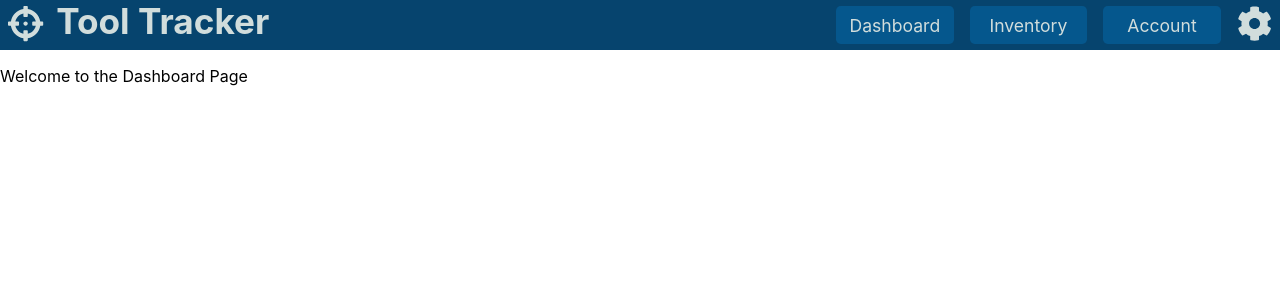
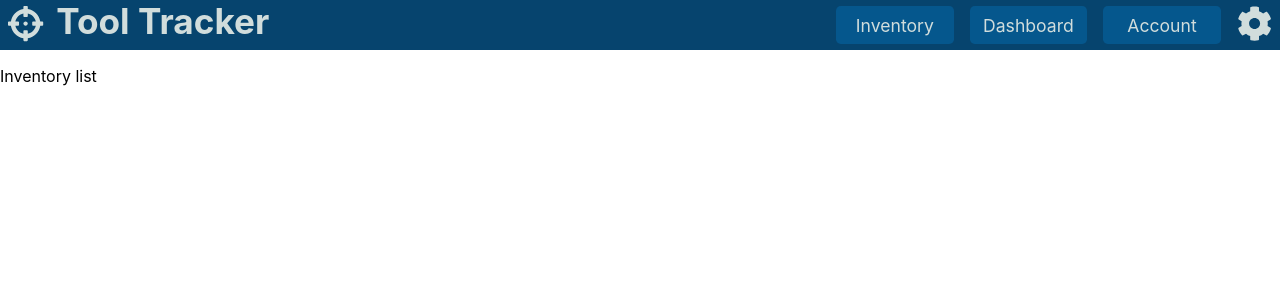
Before and after one commit to jdcheek/tool-tracker, a React (Create React App) app in the folder client/: page /inventory in a window 1280 px wide. Shown: the top 300 px of the page. Built offline with nearby package versions, Linux system fonts and the light colour scheme.

Commit message:
updated router paths, added placeholders for components

```diff
--- a/client/src/App.js
+++ b/client/src/App.js
@@ -1,23 +1,33 @@
 import React from "react";
 import "./App.css";
 
-import { HashRouter as Router, Route } from "react-router-dom";
+import { BrowserRouter as Router, Route } from "react-router-dom";
 
-import Account from "./pages/account";
-import Dashboard from "./pages/dashboard";
+import Account from "./components/Account";
+import Dashboard from "./components/Dashboard";
 import Navigation from "./components/Navigation";
-import Inventory from "./pages/inventory";
+import Inventory from "./components/Inventory";
+import EditInventory from "./components/EditInventory";
+import CreateInventory from "./components/CreateInventory";
+import CreateUser from "./components/CreateUser";
 
 function App() {
   return (
     <div className="App">
-      <Navigation />
       <Router>
+        <Navigation />
         <main>
-          <Route exact path="/" component={Dashboard} />
-          <Route path="/dashboard" component={Dashboard} />
+          <Route exact path="/" component={Inventory} />
+          <Route exact path="/inventory" component={Inventory} />
+          <Route exact path="/edit/:id" component={EditInventory} />
+          <Route exact path="/create" component={CreateInventory} />
+          <Route exact path="/user" component={CreateUser} />
+          <Route exact path="/dashboard" component={Dashboard} />
+          <Route exact path="/account" component={Account} />
+
+          {/* <Route path="/dashboard" component={Dashboard} />
           <Route path="/account" component={Account} />
-          <Route path="/inventory" component={Inventory} />
+          <Route path="/inventory" component={Inventory} /> */}
         </main>
       </Router>
     </div>
--- /dev/null
+++ b/client/src/components/Account.js
@@ -0,0 +1,9 @@
+import React from "react";
+
+export default function Inventory() {
+  return (
+    <div>
+      <p>Account</p>
+    </div>
+  );
+}
--- /dev/null
+++ b/client/src/components/CreateInventory.js
@@ -0,0 +1,9 @@
+import React from "react";
+
+export default function Inventory() {
+  return (
+    <div>
+      <p>Create Inventory</p>
+    </div>
+  );
+}
--- /dev/null
+++ b/client/src/components/CreateUser.js
@@ -0,0 +1,9 @@
+import React from "react";
+
+export default function Inventory() {
+  return (
+    <div>
+      <p>Create User</p>
+    </div>
+  );
+}
--- /dev/null
+++ b/client/src/components/Dashboard.js
@@ -0,0 +1,9 @@
+import React from "react";
+
+export default function Inventory() {
+  return (
+    <div>
+      <p>Dashboard</p>
+    </div>
+  );
+}
--- /dev/null
+++ b/client/src/components/EditInventory.js
@@ -0,0 +1,9 @@
+import React from "react";
+
+export default function Inventory() {
+  return (
+    <div>
+      <p>Edit Inventory list</p>
+    </div>
+  );
+}
--- /dev/null
+++ b/client/src/components/Inventory.js
@@ -0,0 +1,9 @@
+import React from "react";
+
+export default function Inventory() {
+  return (
+    <div>
+      <p>Inventory list</p>
+    </div>
+  );
+}
--- a/client/src/components/Navigation.js
+++ b/client/src/components/Navigation.js
@@ -14,11 +14,11 @@ const Navigation = () => {
         size="2x"
       />
       <h1>Tool Tracker</h1>
-      <Link className="Nav-link Dash-link" to="/dashboard">
+      <Link className="Nav-link Dash-link" to="/inventory">
+        Inventory
+      </Link>
+      <Link className="Nav-link" to="/dashboard">
         Dashboard
-      </Link>
-      <Link className="Nav-link" to="/inventory">
-        Inventory
       </Link>
       <Link className="Nav-link" to="/account">
         Account
@@ -29,3 +29,5 @@ const Navigation = () => {
 };
 
 export default Navigation;
+
+//TODO fix router
--- a/client/src/index.js
+++ b/client/src/index.js
@@ -1,7 +1,7 @@
 import React from "react";
 import ReactDOM from "react-dom";
 import "./index.css";
-import { HashRouter as Router } from "react-router-dom";
+import { BrowserRouter as Router } from "react-router-dom";
 
 import App from "./App";
 
```
